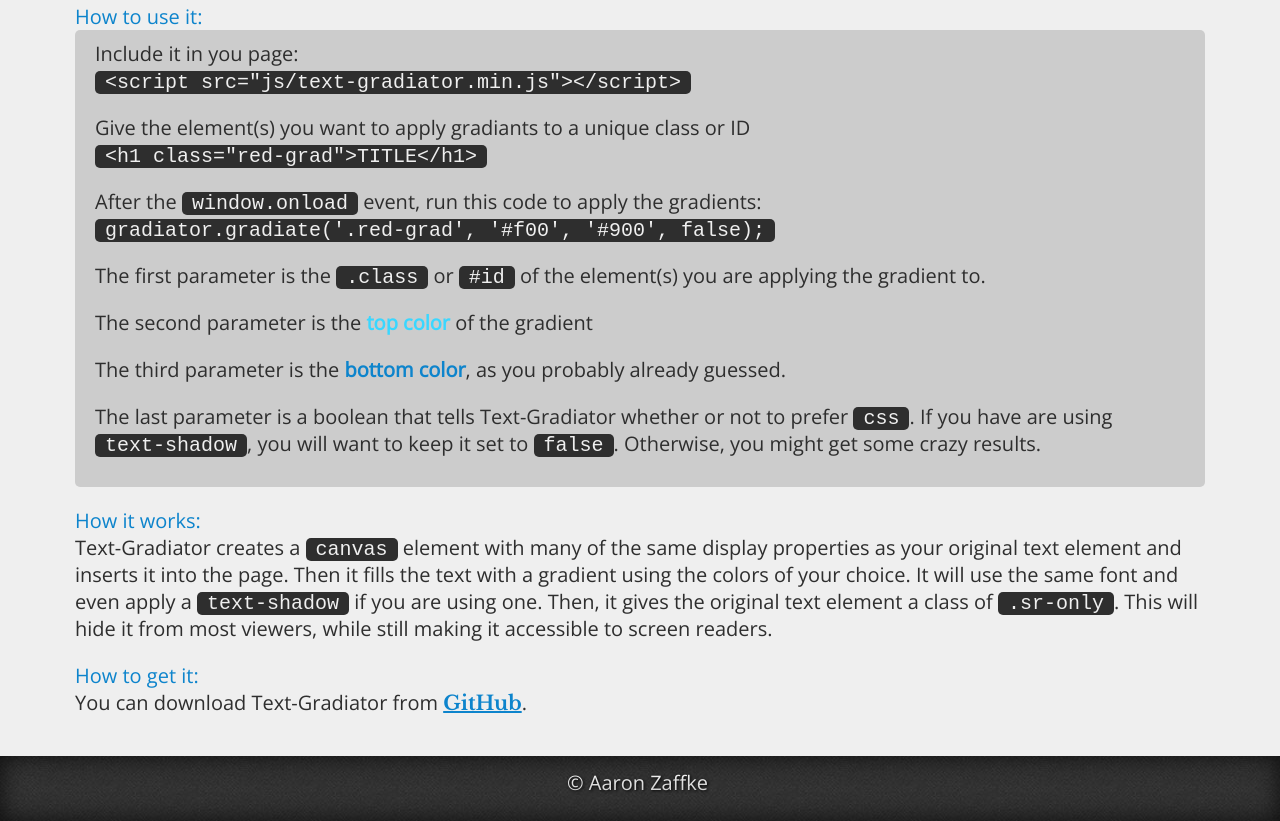
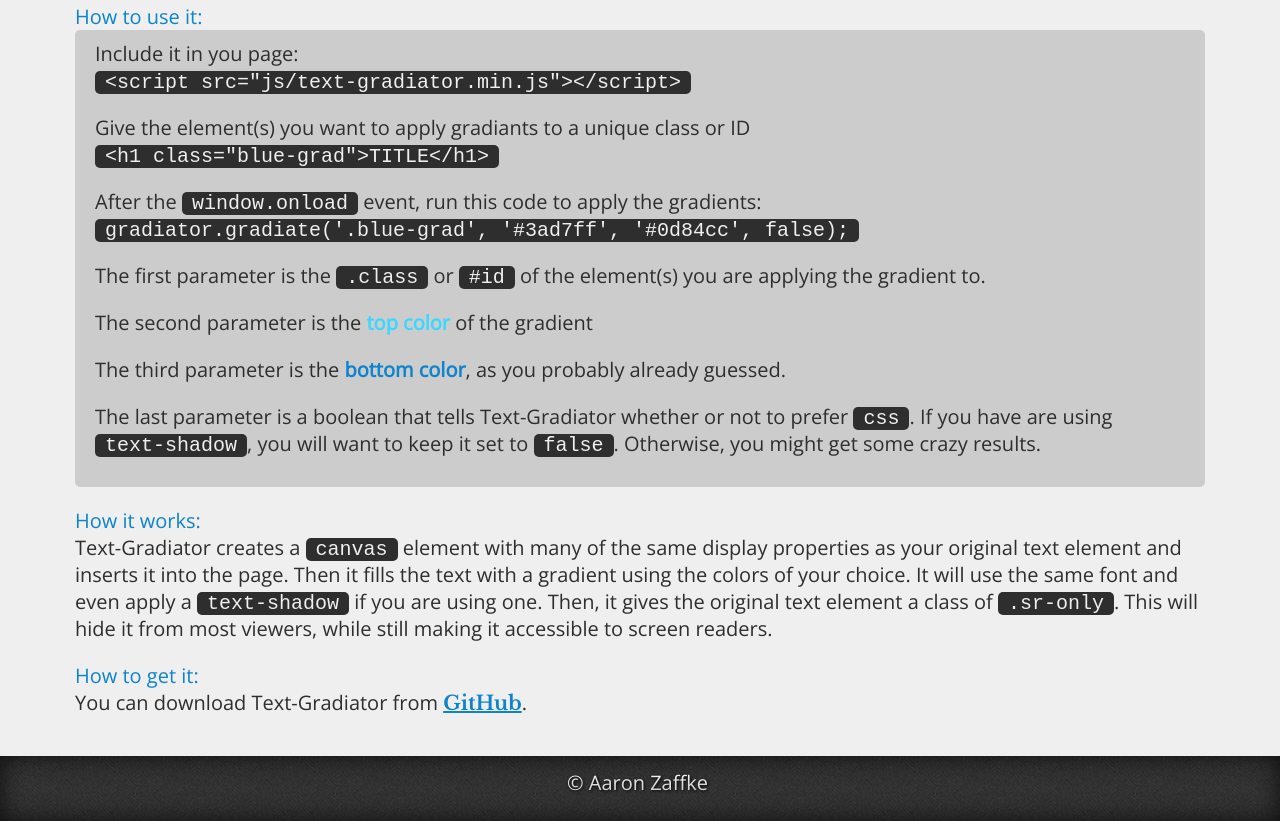
Before and after one commit to zaffkea/Text-Gradiator, a website: page index.html in a window 1280 px wide. Shown: the part 811-1632 px from the top of the page. Drawn offline with nearby package versions, Linux system fonts and the light colour scheme.

Commit message:
updated README.md

```diff
--- a/index.html
+++ b/index.html
@@ -19,7 +19,7 @@
   <![endif]-->
   <header>
       <div class="hero-content">
-        <h1 class="title red-grad">Text - Gradiator</h1>
+        <h1 class="title blue-grad">Text - Gradiator</h1>
         <h2 class="subtitle">Put gradients on your text</h2>
       </div>
   </header>
@@ -34,8 +34,8 @@
       <p class="subtitle">How to use it:</p>
       <div class="directions">
         <p>Include it in you page: <br/><code>&lt;script src="js/text-gradiator.min.js"&gt;&lt;/script&gt;</code></p>
-        <p>Give the element(s) you want to apply gradiants to a unique class or ID<br/><code>&lt;h1 class="red-grad"&gt;TITLE&lt;/h1&gt;</code></p>
-        <p>After the <code>window.onload</code> event, run this code to apply the gradients:<br/><code>gradiator.gradiate('.red-grad', '#f00', '#900', false);</code></p>
+        <p>Give the element(s) you want to apply gradiants to a unique class or ID<br/><code>&lt;h1 class="blue-grad"&gt;TITLE&lt;/h1&gt;</code></p>
+        <p>After the <code>window.onload</code> event, run this code to apply the gradients:<br/><code>gradiator.gradiate('.blue-grad', '#3ad7ff', '#0d84cc', false);</code></p>
         <p>The first parameter is the <code>.class</code> or <code>#id</code> of the element(s) you are applying the gradient to.</p>
         <p>The second parameter is the <strong style="color: #3ad7ff;">top color</strong> of the gradient</p>
         <p>The third parameter is the <strong style="color: #0d84cc;">bottom color</strong>, as you probably already guessed.</p>
@@ -57,7 +57,7 @@
   <script>
     if('querySelector' in document && 'localStorage' in window && 'addEventListener' in window) {
       window.addEventListener('load', function () {
-        gradiator.gradiate('.red-grad', '#3ad7ff', '#0d84cc', false);
+        gradiator.gradiate('.blue-grad', '#3ad7ff', '#0d84cc', false);
         gradiator.gradiate('.white-grad', '#fff', '#bbb', false);
       });
     }else{
```
